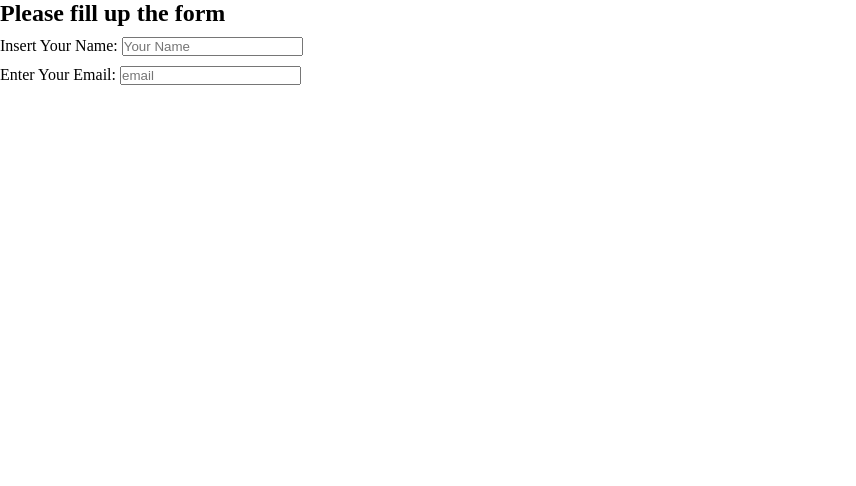
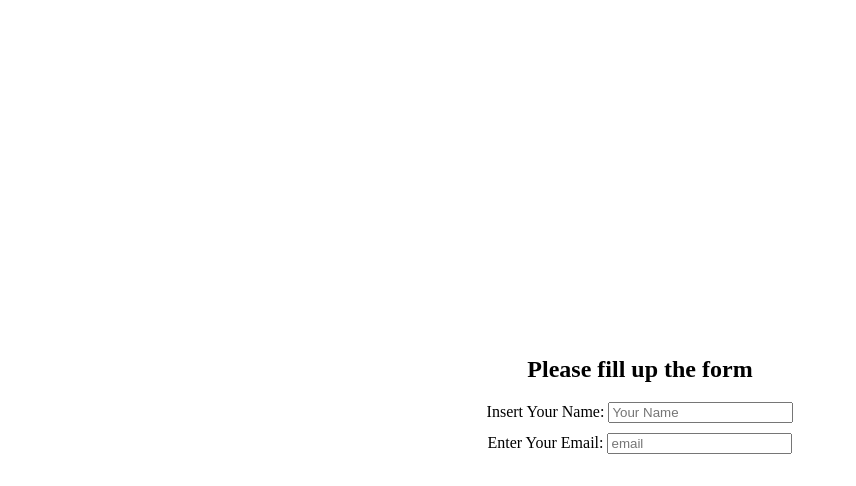
Before and after one commit to kaziMuntasirRahman/demoForm, a plain HTML site: page index.html in a window 1280 px wide. Shown: the whole page, without its empty margins (0-856 px from the left). Drawn offline with Linux system fonts and the light colour scheme.

Commit message:
third style add

```diff
--- a/styles.css
+++ b/styles.css
@@ -1,8 +1,21 @@
-*{
+body {
   margin: 0;
   padding: 0;
+  display: flex;
+  min-height: 100vh;
+  flex-direction: column;
 }
 
+#main {
+  flex: 1;
+  display: flex;
+  align-items: center;
+  justify-content: center;
+}
+
+section {
+  text-align: center;
+}
 
 label{
   display: block;
```
